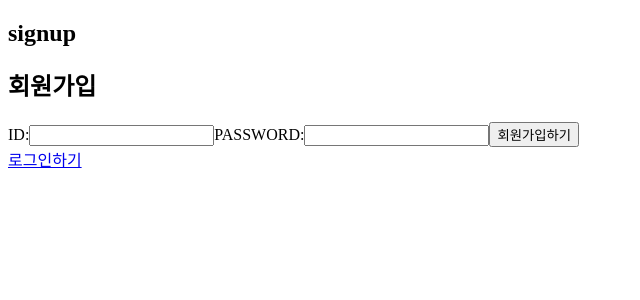
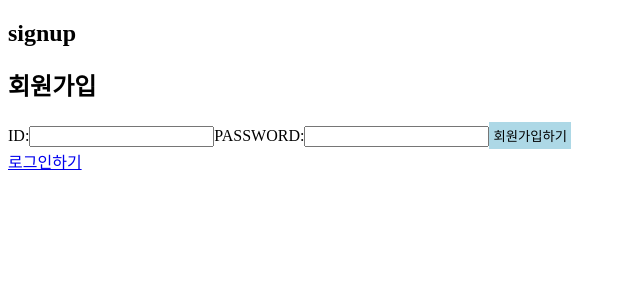
Before and after one commit to yoonjonglyu/rnotion, a React app in the folder packages/front/: page /SignUp in a window 1280 px wide. Shown: the top 300 px of the page, without its empty margins (0-640 px from the left). Built offline with nearby package versions, Linux system fonts and the light colour scheme.

Commit message:
refactor(FEATURE): 버튼 컴포넌트

```diff
--- a/packages/front/src/feature/signin/signForm.tsx
+++ b/packages/front/src/feature/signin/signForm.tsx
@@ -3,6 +3,8 @@ import Styled from '@emotion/styled';
 
 import useRouter from '../../lib/hooks/router';
 import { signin } from '../../lib/hooks/auth';
+
+import Button from '../../components/atoms/button';
 
 const Form = Styled.form`
 `;
@@ -46,7 +48,7 @@ const SignForm: React.FC<SignFormProps> = () => {
           onChange={handleUserPassword}
         />
       </label>
-      <button>로그인</button>
+      <Button>로그인</Button>
     </Form>
   );
 };
--- a/packages/front/src/feature/signup/registerForm.tsx
+++ b/packages/front/src/feature/signup/registerForm.tsx
@@ -2,6 +2,8 @@ import React, { useState } from 'react';
 
 import useRouter from '../../lib/hooks/router';
 import { signup } from '../../lib/hooks/register';
+
+import Button from '../../components/atoms/button';
 
 interface RegisterFormProps {}
 
@@ -38,7 +40,7 @@ const RegisterForm: React.FC<RegisterFormProps> = () => {
           onChange={handleUserPassword}
         />
       </label>
-      <button>회원가입하기</button>
+      <Button>회원가입하기</Button>
     </form>
   );
 };
```
